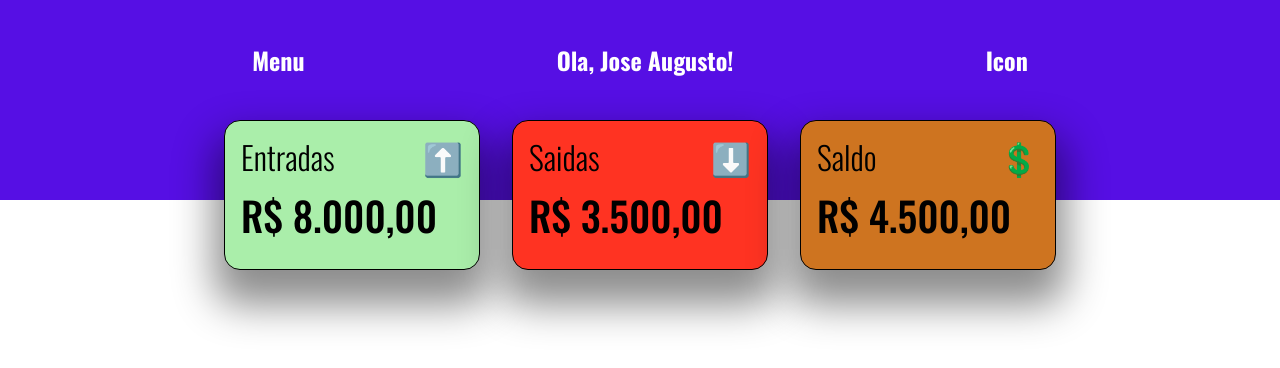
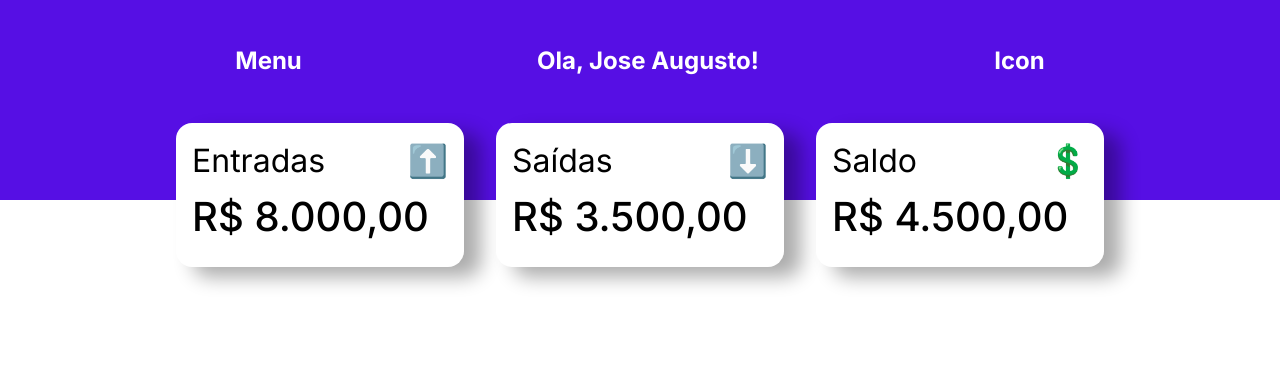
Before and after one commit to JoseAugustoDev/Sistema-de-gestao-financeira-pessoal, a plain HTML site: page index.html in a window 1280 px wide. Drawn offline with nearby package versions, Linux system fonts and the light colour scheme.

Commit message:
style changes

```diff
--- a/index.html
+++ b/index.html
@@ -29,7 +29,7 @@
 
                 <div class="box-saida">
                     <div class="titulo-box">
-                        <h1>Saidas</h1>
+                        <h1>Saídas</h1>
                         <p>⬇️</p>
                     </div>
 
--- a/style.css
+++ b/style.css
@@ -1,14 +1,13 @@
-@import url('https://fonts.googleapis.com/css2?family=Lato&family=Oswald:wght@200..700&family=Roboto+Mono:wght@500&display=swap');
+@import url('https://fonts.googleapis.com/css2?family=Inter:wght@100..900&display=swap');
 
 * {
     margin: 0;
     padding: 0;
-    font-weight: bold;
-    box-sizing: border-box;
-    font-family: "Oswald", sans-serif;
+    font-family: "Inter", sans-serif;
     font-optical-sizing: auto;
-    font-weight: 800;
+    font-weight: 900;
     font-style: normal;
+    font-variation-settings: "slnt" 0;
 }
 
 body, .container {
@@ -18,7 +17,7 @@ body, .container {
 
 .container {
     background: rgb(255,255,255);
-    background: linear-gradient(360deg, rgba(255,255,255,1) 75%, rgba(86,15,228,1) 75%);
+    background: linear-gradient(360deg, rgba(255,255,255,1) 75%, #560fe4 75%);
 }
 
 header {
@@ -62,17 +61,17 @@ main section {
 
 .box-entrada, .box-saida, .box-saldo {
     width: 20%;
-    height: 100%;
+    height: 75%;
     margin: 1rem;
     display: flex;
     padding: 1rem;
+    font-weight: bolder;
     /* align-items: center; */
     justify-content: space-around;
     flex-direction: column;
     border-radius: 1rem;
     background-color: #fff;
-    border: 1px solid black;
-    box-shadow: 0px 25px 40px 10px rgba(0,0,0,0.45);
+    box-shadow: 17px 10px 19px 0px rgba(0,0,0,0.33);
 
 }
 
@@ -81,7 +80,7 @@ main section {
     font-weight: 500;
 }
 
-.box-entrada {
+/* .box-entrada {
     background-color: #aea;
 }
 
@@ -91,7 +90,7 @@ main section {
 
 .box-saldo {
     background-color: #ce7420;
-}
+} */
 
 .titulo-box {
     width: 100%;
@@ -102,6 +101,6 @@ main section {
 }
 
 .titulo-box p, .titulo-box h1 {
-    font-weight: 300;
+    font-weight: 400;
     font-size: 2rem;
 }
```
